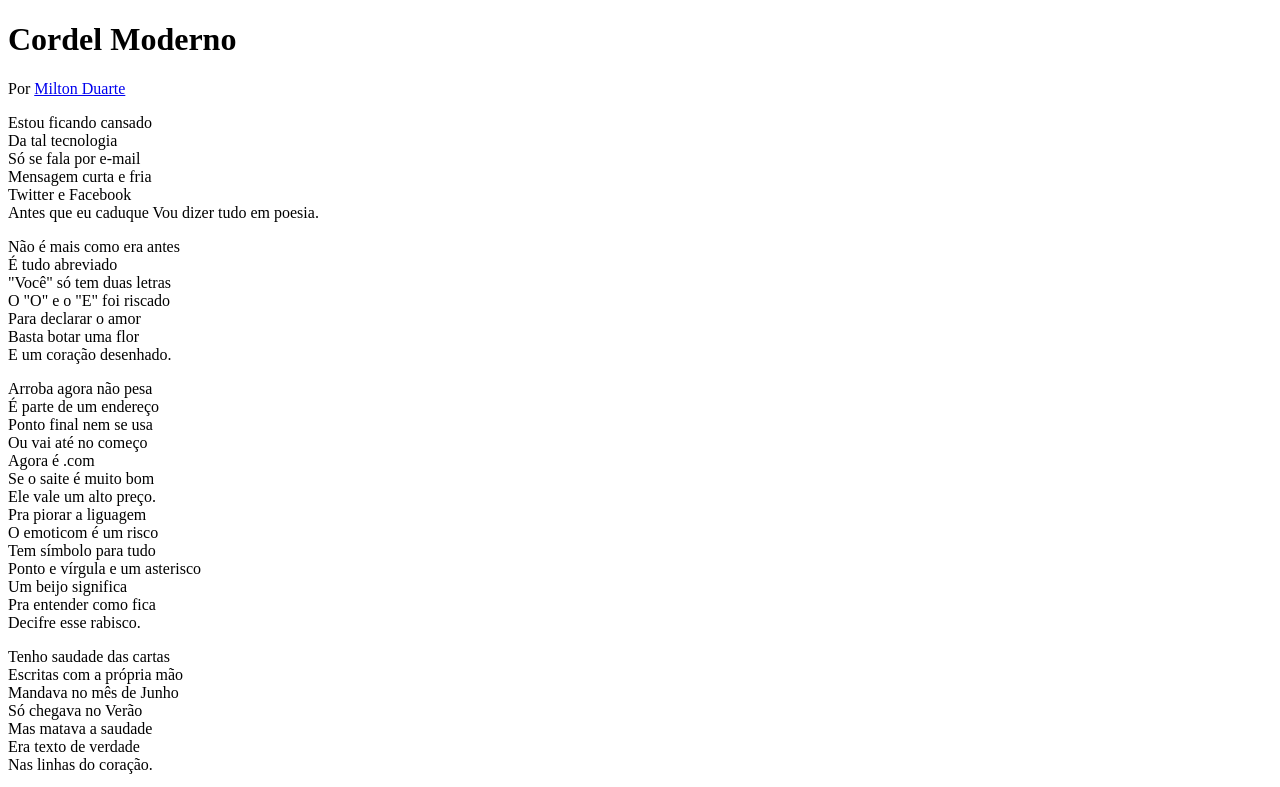
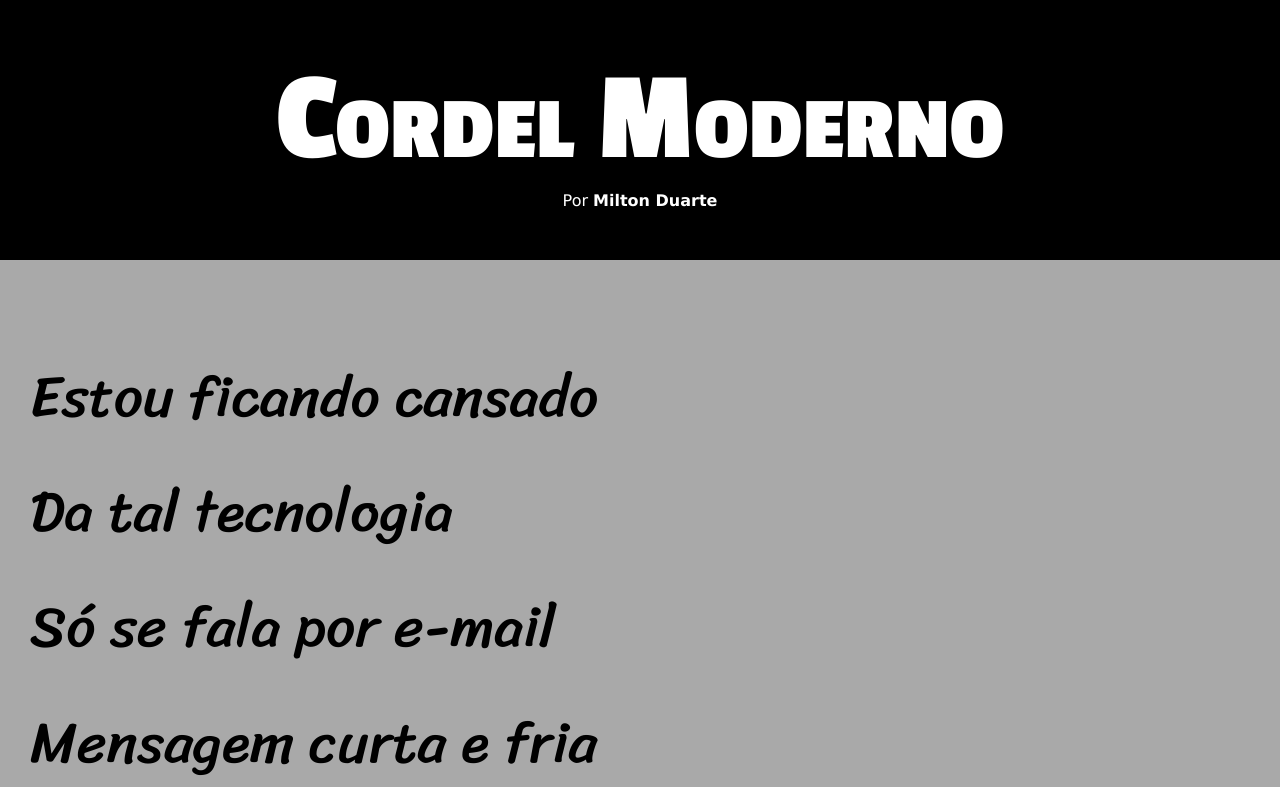
Before and after one commit to arnoroliveira/projeto-cordel, a plain HTML site: page index.html in a window 1280 px wide. Shown: the top 787 px of the page. Drawn offline with Linux system fonts and the light colour scheme.

Commit message:
estilo atualizado

```diff
--- a/style.css
+++ b/style.css
@@ -1 +1,100 @@
 @charset "UTF-8";
+
+@import url('https://fonts.googleapis.com/css2?family=Bebas+Neue&family=Passion+One:wght@400;700;900&display=swap');
+
+@import url('https://fonts.googleapis.com/css2?family=Bebas+Neue&family=Passion+One:wght@400;700;900&family=Sriracha&display=swap');
+
+:root {
+    --fonte1: Verdana, Geneva, Tahoma, sans-serif;
+    --fonte2: 'Passion One', cursive;
+    --fonte3: 'Sriracha', cursive;
+
+}
+
+* {
+    margin: 0px;
+    padding: 0px;
+    font-size: 1em;
+}
+
+html, body {
+    min-height: 100vh;
+    background-color: darkgrey;
+    font-family: var(--fonte1);
+}
+
+header {
+    background-color: black;
+    color: white;
+    text-align: center;
+}
+
+header > h1 {
+    padding-top: 50px;
+    font-variant: small-caps;
+    font-family: var(--fonte2);
+    font-size: 10vw;
+}
+
+header > p {
+    padding-bottom: 50px;
+}
+
+header a, footer a {
+    color: white;
+    text-decoration: none;
+    font-weight: bolder;
+}
+
+header a:hover, footer a:hover {
+    text-decoration: underline;
+}
+
+section {
+    padding-top: 10vh;
+    padding-bottom: 10vh;
+    line-height: 2em;
+    padding-left: 30px;
+    font-family: var(--fonte3);
+    font-size: 4.5vw;
+}
+
+section > p {
+    padding-bottom: 2em;
+}
+
+section.normal {
+    background-color: white;
+    color: black;
+}
+
+section.imagem {
+    background-color: rgb(51, 51, 51);
+    color: white;
+    box-shadow: 6px 6px 13px 0px rgba(0, 0, 0, 0.473);
+    background-size: cover;
+    background-attachment: fixed;
+}
+
+section.imagem > p {
+    display: inline-block;
+    padding: 5px;
+    background-color: rgba(0, 0, 0, 0.253);
+    text-shadow: 1px 1px 0px black
+}
+
+section#img01 {
+    background-image: url(./imagens/background001.jpg);
+    background-position: right center;
+}
+
+section#img02 {
+    background-image: url(./imagens/background002.jpg);
+}
+
+footer {
+    background-color: black;
+    text-align: center;
+    color: white;
+    padding: 10px;
+}
```
